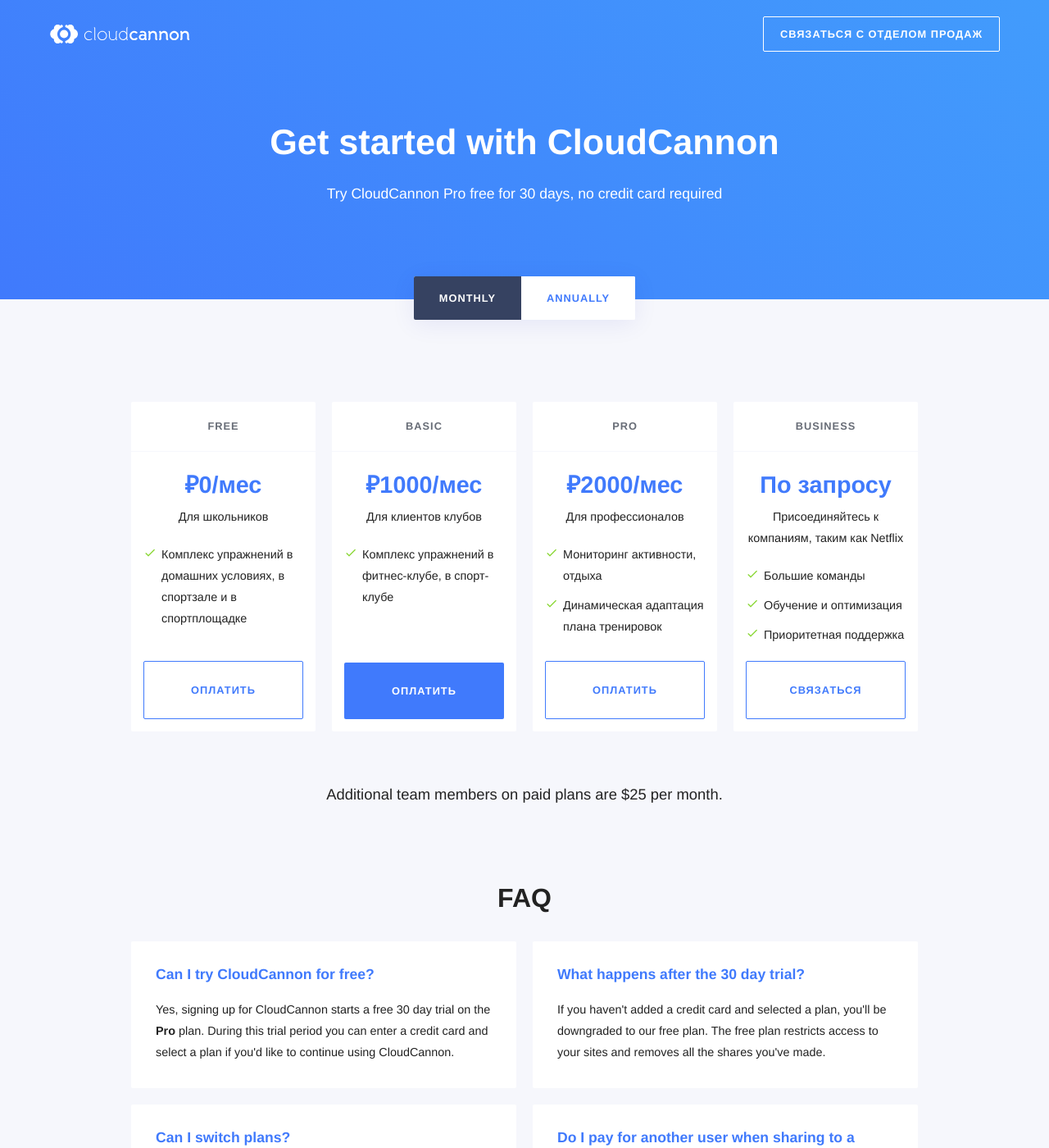
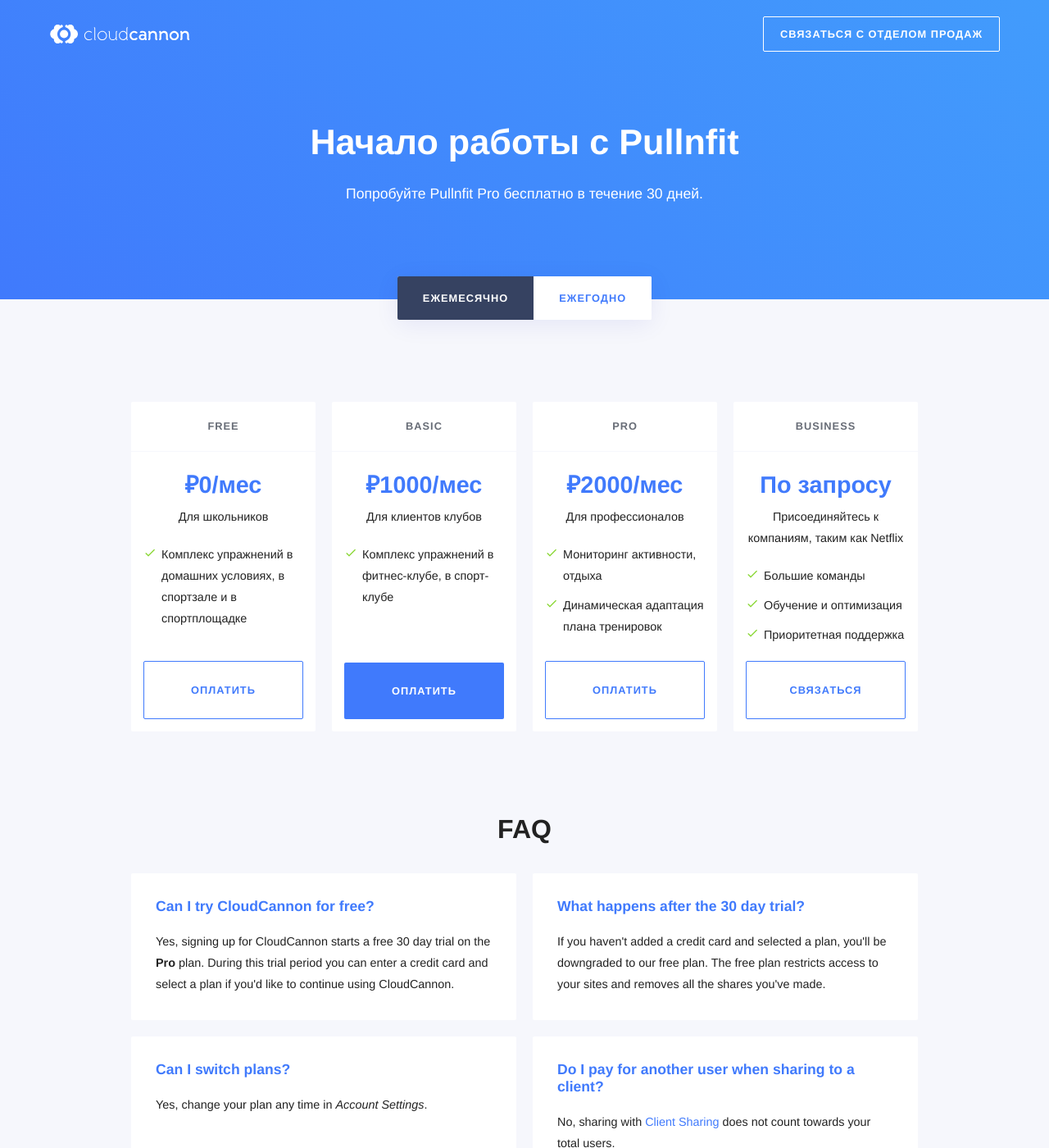
Before and after one commit to RakhimyanTim/adroholic.github.io, a Jekyll site: the page built from pages/pricing.html, in a window 1280 px wide and 1400 px high. Shown: the whole window at 82% size. Built offline with Jekyll 4.4.1, drawn with Linux system fonts in a browser that asks for light colours; some web fonts are replaced.

Commit message:
Update pricing.html

```diff
--- a/pages/pricing.html
+++ b/pages/pricing.html
@@ -1,13 +1,13 @@
 ---
 layout: short
-heading: Get started with CloudCannon
-subtitle: Try CloudCannon Pro free for 30 days, no credit card required
-title: Pricing
+heading: Начало работы с Pullnfit
+subtitle: Попробуйте Pullnfit Pro бесплатно в течение 30 дней.
+title: Цены
 permalink: /pricing/
 ---
 <div class="period">
 	<div class="toggle-buttons">
-		<a class="button light no-border dark-hover selected monthly" href="#">Monthly</a><a class="button light no-border dark-hover annually" href="#">Annually</a>
+		<a class="button light no-border dark-hover selected monthly" href="#">Ежемесячно</a><a class="button light no-border dark-hover annually" href="#">Ежегодно</a>
 	</div>
 </div>
 
@@ -17,7 +17,6 @@
 	{% endfor %}
 </ul>
 
-<p class="price addition-plan">Additional team members on paid plans are <span class="monthly">$25 per month</span><span class="annually">$250 per year</span>.</p>
 
 <section class="faq">
 	<h2 id="faq">FAQ</h2>
```
